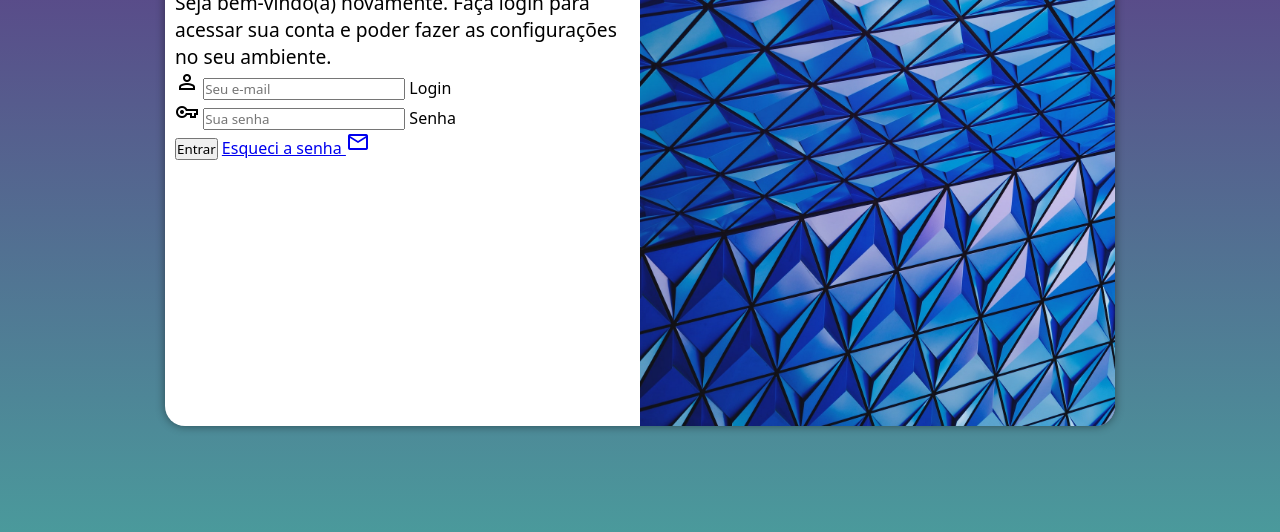
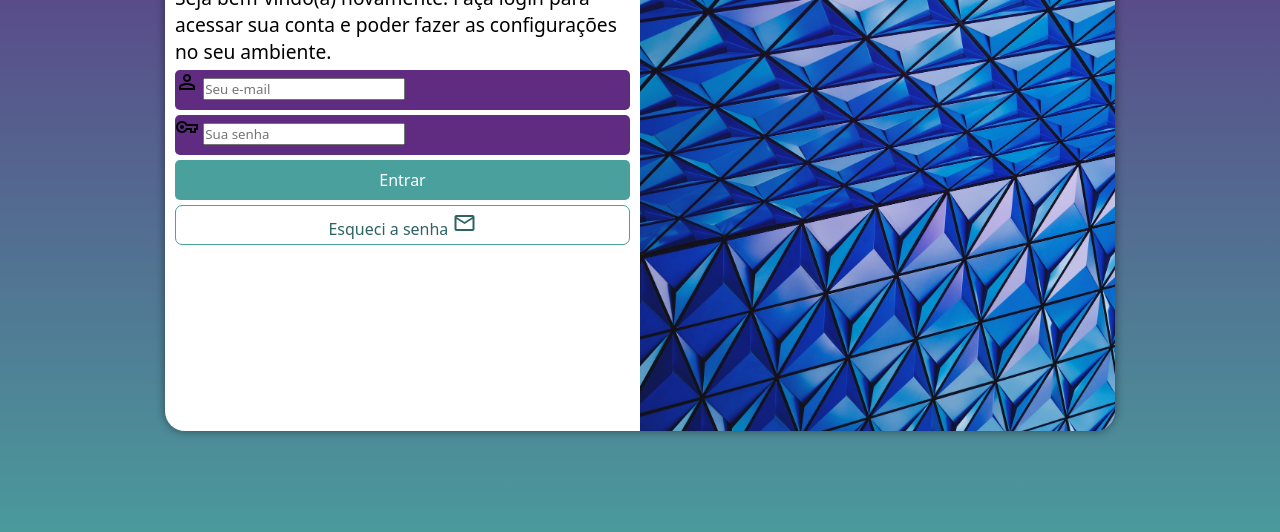
Before and after one commit to jnetosantana/projeto-login, a plain HTML site: page index.html in a window 1280 px wide. Shown: the part 224-756 px from the top of the page. Drawn offline with nearby package versions, Linux system fonts and the light colour scheme.

Commit message:
formatação do formulário

```diff
--- a/estilos/style.css
+++ b/estilos/style.css
@@ -34,7 +34,7 @@ section#login {
 
     background-color: white;
     width: 250px;
-    height: 500px;
+    height: 510px;
     border-radius: 20px;
     box-shadow: 0px 0px 10px rgba(0, 0, 0, 0.452);
 }
@@ -63,3 +63,54 @@ div#formulario > h1 {
 div#formulario > p {
     font-size: 0.8em;
 }
+
+form > div.campo {
+    background-color: #5f2c82;
+    display: block;
+    width: 100%;
+    height: 40px;
+    border-radius: 5px;
+    margin: 5px 0px;
+}
+
+div.campo > label {
+    display: none;
+}
+form > input[type=submit] {
+    display: block;
+    font-size: 1em;
+    width: 100%;
+    height: 40px;
+    background-color: #49a09d;
+    color: white;
+    border: none;
+    border-radius: 5px;
+    cursor: pointer;
+}
+
+form > input[type=submit]:hover {
+    background-color: #2d6462;
+}
+
+form > a.botao {
+    display: block;
+    text-align: center;
+    font-size: 1em;
+    width: 100%;
+    height: 40px;
+    padding-top: 5px;
+    margin-top: 5px;
+    background-color: white;
+    color: #2d6462;
+    border: 1px solid #49a09d;
+    border-radius: 7px;
+    text-decoration: none;
+}
+
+form > a.botao:hover {
+    background-color: #6cd3cf;
+}
+
+form > a.botao > i {
+    font-size: 0.8em;
+}
--- a/index.html
+++ b/index.html
@@ -29,7 +29,7 @@
                         <label for="isenha">Senha</label>
                     </div>
                     <input type="submit" value="Entrar">
-                    <a href="esqueci.html">Esqueci a senha <span class="material-symbols-outlined">mail</span>
+                    <a href="esqueci.html" class="botao">Esqueci a senha <span class="material-symbols-outlined">mail</span>
 
                     </a>
                 </form>
```
